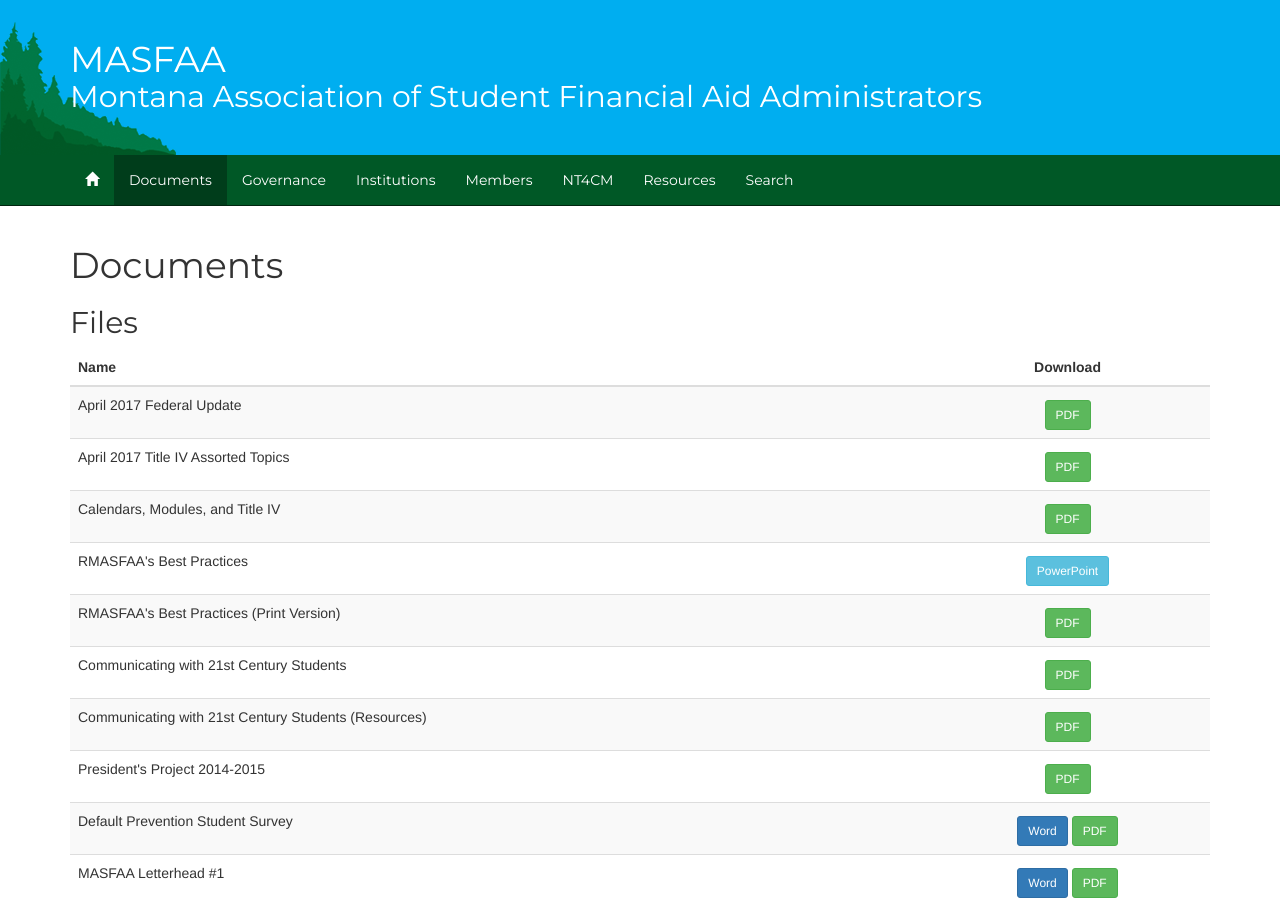
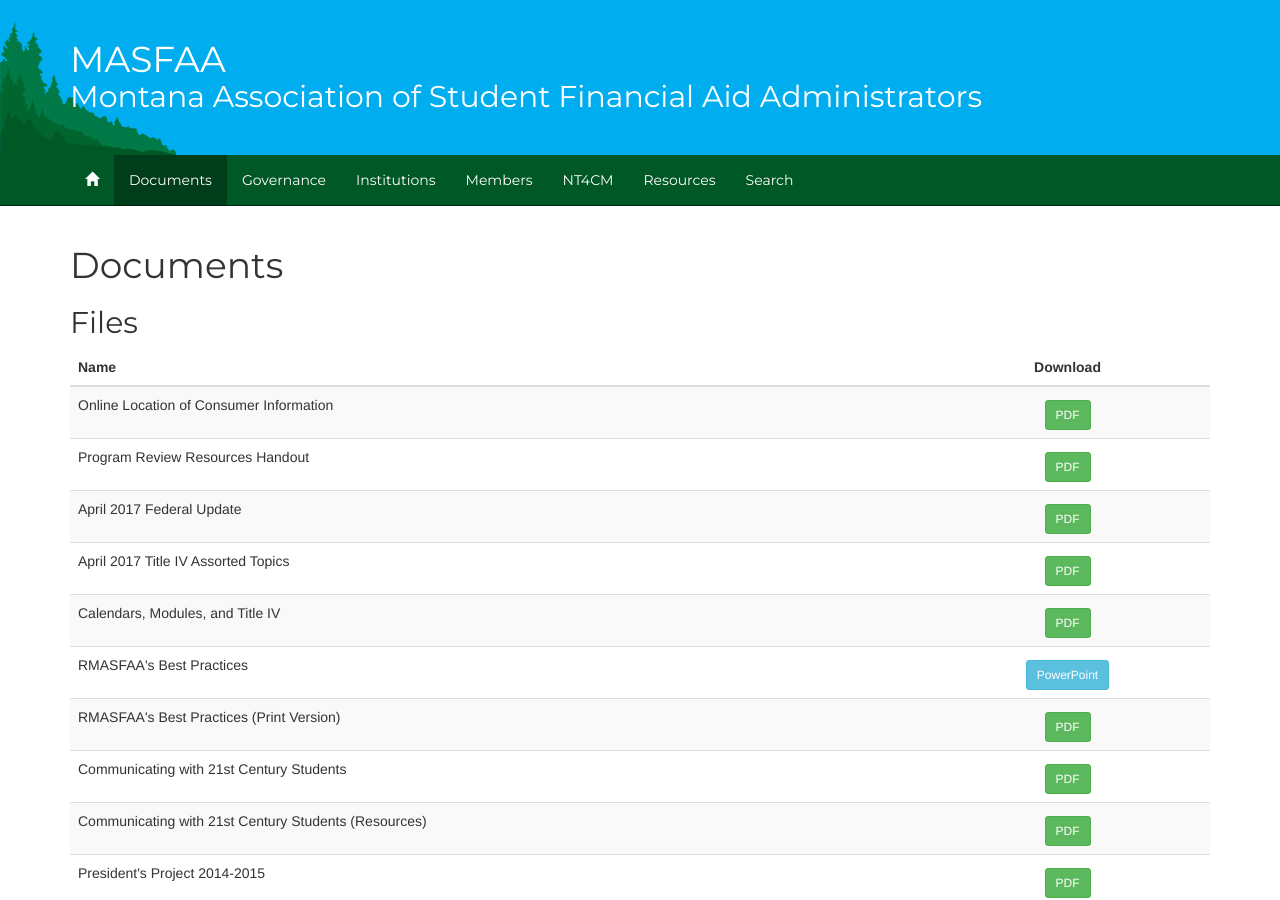
Before and after one commit to mhellwinkel/www.masfaaonline.org, a Jekyll site: the page built from documents/index.md, in a window 1280 px wide and 900 px high. Built offline with Jekyll 4.4.1, drawn with Linux system fonts in a browser that asks for light colours.

Commit message:
Add pdfs to Documents page

```diff
--- a/_data/files.yml
+++ b/_data/files.yml
@@ -1,3 +1,9 @@
+- name: Online Location of Consumer Information
+  downloads: Online-Location-of-Consumer-Information.pdf
+
+- name: Program Review Resources Handout
+  downloads: Program-Review-Resources-Handout.pdf
+
 - name: April 2017 Federal Update
   downloads: 2017-Federal-Update-MASFAA-Handout.pdf
 
```
Also changed, not shown: 2 other files.
